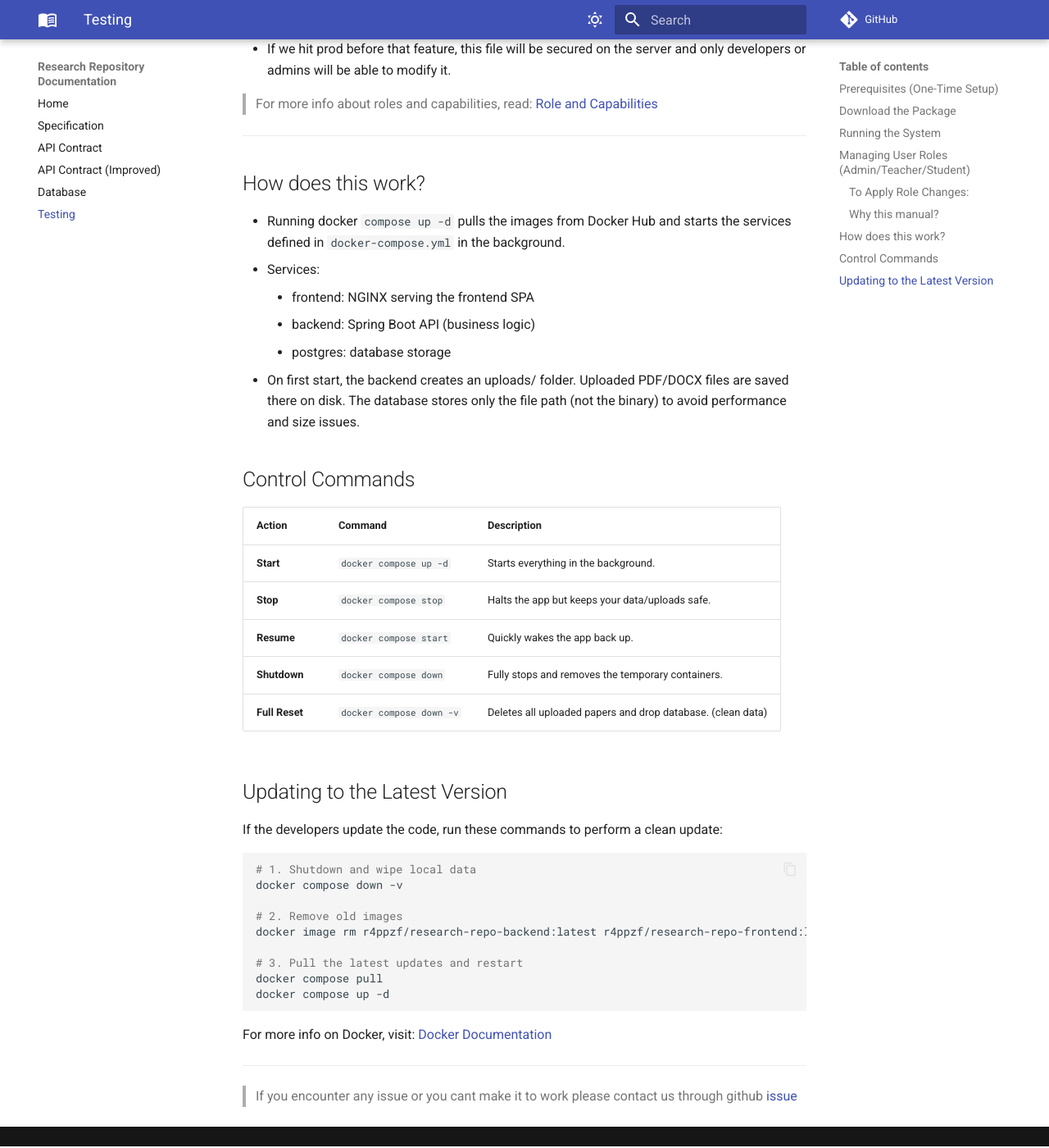
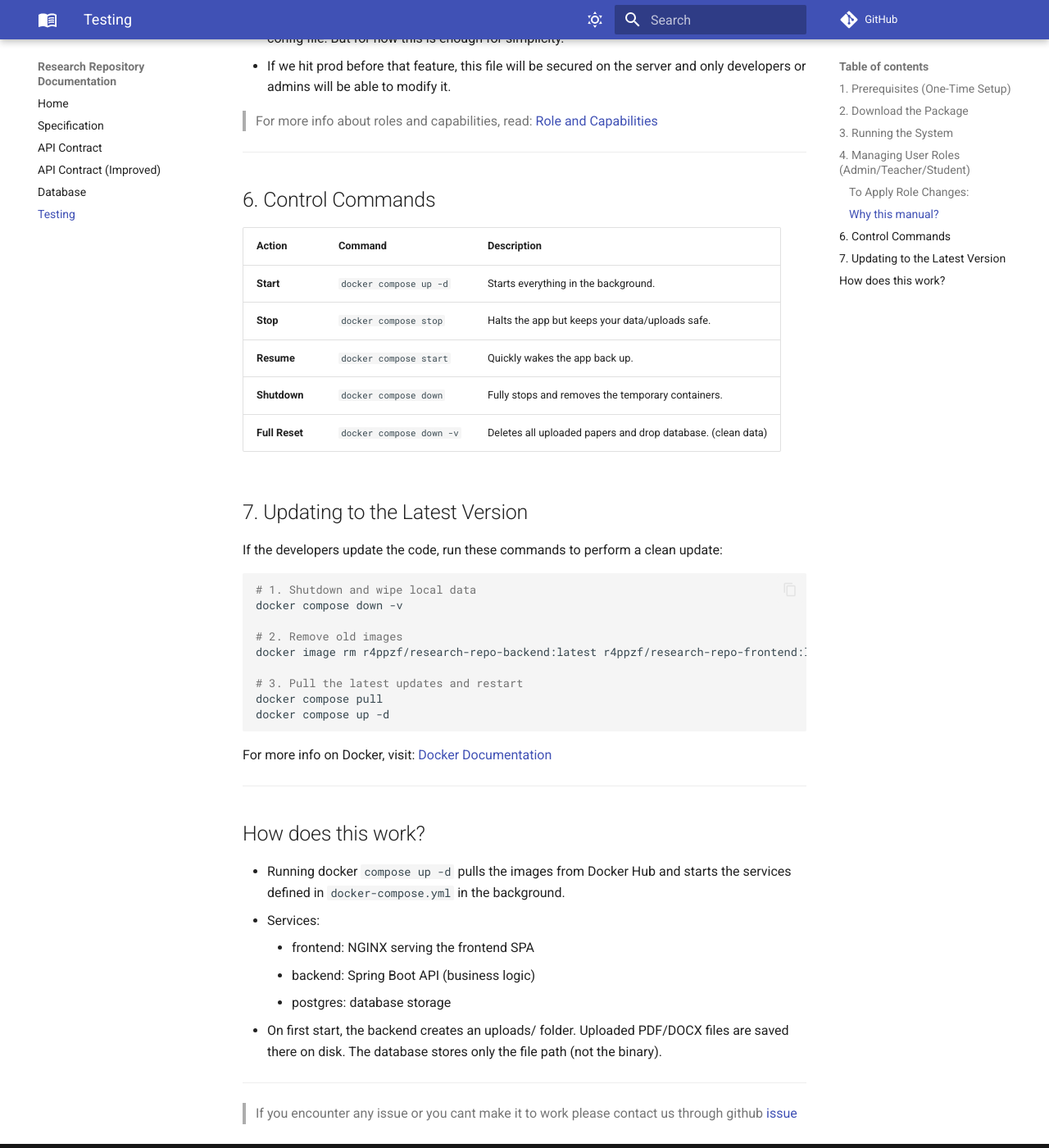
Before and after one commit to r4ppz/research-repo-docs, an MkDocs documentation site: the page built from docs/testing.md, in a window 1280 px wide and 1400 px high, scrolled down 1593 px. Shown: the whole window at 82% size. Built offline with MkDocs 1.6.1 and Material for MkDocs 9.7.7, drawn with Linux system fonts in a browser that asks for light colours; comment, search, counter and statistics services are not loaded; some of the changed text lies outside the part shown.

Commit message:
chore: improve format

```diff
--- a/docs/testing.md
+++ b/docs/testing.md
@@ -2,27 +2,26 @@
 
 This containerized setup is provided exclusively for distribution and local testing. There is no server yet, so in order to test it out, running the system via Docker is the only way to evaluate the system locally without requiring you to pull the whole codebase, setup and build it yourself.
 
-> This is currently in alpha so expect a lot of bugs!
+> This is currently in alpha so expect a bugs!
 
-## Prerequisites (One-Time Setup)
+## 1. Prerequisites (One-Time Setup)
 
-1. Download Docker and install for Windows:
-   [Docker Desktop](https://www.docker.com/products/docker-desktop/).
-2. Open the Docker Desktop app. Ensure Docker is running in the background for this to work.
+- Download Docker and install for Windows: [Docker Desktop](https://www.docker.com/products/docker-desktop/).
+- Open the Docker Desktop app. Ensure Docker is running in the background for this to work.
 
 > If you dont know how to download and set up docker watch youtube :p
 
-## Download the Package
+## 2. Download the Package
 
 - Download (.zip): [HERE](https://drive.google.com/file/d/1WIO9DtjvMK68WXbJ3gp3MxgoExX3Gsyp/view?usp=sharing)
 
 - The zip file will consist of two essential files:
-    - `docker-compose.yml` (This will be used for pulling the application images)
-    - `privileged-users.yaml` (This is where you will be managing your role)
+    - `docker-compose.yml` - This will be used for pulling the application images
+    - `privileged-users.yaml` - This is where you will be managing your role
 
 ---
 
-## Running the System
+## 3. Running the System
 
 - Unzip the zip file and enter the extracted folder
 - Right-click inside the folder and select **"Open in Terminal"** or **"Open command window here."**
@@ -37,7 +36,7 @@
 
 ---
 
-## Managing User Roles (Admin/Teacher/Student)
+## 4. Managing User Roles (Admin/Teacher/Student)
 
 The system uses your **Google Email** to determine what you see. By default, everyone is a **Student**. To test roles and capabilities you must edit the config file manually.
 
@@ -62,16 +61,7 @@
 
 ---
 
-## How does this work?
-
-- Running docker `compose up -d` pulls the images from Docker Hub and starts the services defined in `docker-compose.yml` in the background.
-- Services:
-    - frontend: NGINX serving the frontend SPA
-    - backend: Spring Boot API (business logic)
-    - postgres: database storage
-- On first start, the backend creates an uploads/ folder. Uploaded PDF/DOCX files are saved there on disk. The database stores only the file path (not the binary) to avoid performance and size issues.
-
-## Control Commands
+## 6. Control Commands
 
 | Action         | Command                  | Description                                                 |
 | -------------- | ------------------------ | ----------------------------------------------------------- |
@@ -81,7 +71,7 @@
 | **Shutdown**   | `docker compose down`    | Fully stops and removes the temporary containers.           |
 | **Full Reset** | `docker compose down -v` | Deletes all uploaded papers and drop database. (clean data) |
 
-## Updating to the Latest Version
+## 7. Updating to the Latest Version
 
 If the developers update the code, run these commands to perform a clean update:
 
```
Also changed, not shown: other parts of docs/testing.md (+13 -2 lines), docs/index.md (+1 -1 lines).
